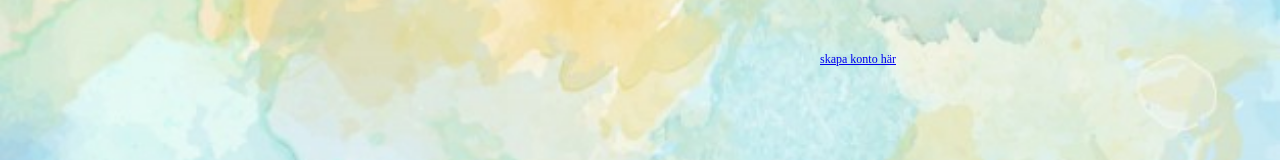
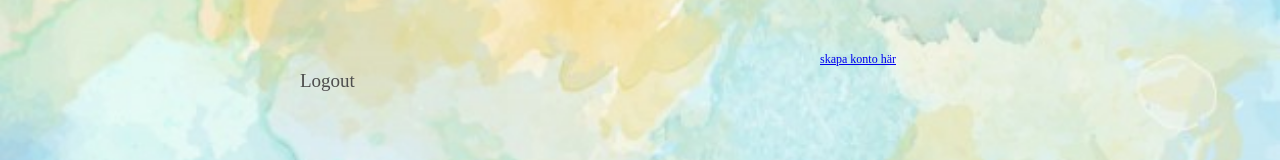
Before and after one commit to josefhedblom/todo-application, a React (Create React App) app in the folder client/src/: page /login in a window 1280 px wide. Shown: the part 332-492 px from the top of the page. Built offline with nearby package versions, Linux system fonts and the light colour scheme; the HTML template or start-up script is replaced by a standard one.

Commit message:
Logic for register, login, logout and verication is implemented

```diff
--- a/client/src/components/login/Login.js
+++ b/client/src/components/login/Login.js
@@ -30,6 +30,17 @@ function Login() {
         console.log("fuck it")
       })
   }
+
+  const logOut = () => {
+    axios.get('http://localhost:3000/logout')
+      .then(response => {
+        if (response.status === 200) {
+          console.log('logged out')
+        }
+      }).catch(error => {
+        console.log(error)
+      })
+  }
   return (
     <div id="log">
       <div className="formPage">
@@ -58,6 +69,7 @@ function Login() {
 
         </form>
       </div>
+      <button onClick={logOut}>Logout</button>
     </div>
   )
 }
--- a/client/src/components/register/Register.js
+++ b/client/src/components/register/Register.js
@@ -41,10 +41,10 @@ function Register() {
   const verifyEmail = () => {
     axios.get(emailToken)
       .then(response => {
-        console.log('Ja!')
+        console.log(response.data)
       })
       .catch(error => {
-        console.log('kuken!');
+        console.log(error);
       })
   }
   return (
@@ -75,6 +75,7 @@ function Register() {
         </div>
         <a href='../../login/LoginJs' >redan medlem? logga in här</a>
       </div>
+      <button onClick={verifyEmail}>Verify Email</button>
     </div>
   )
 }
```
Also changed, not shown: 1 other file (tests, documents, lock files or other folders).
